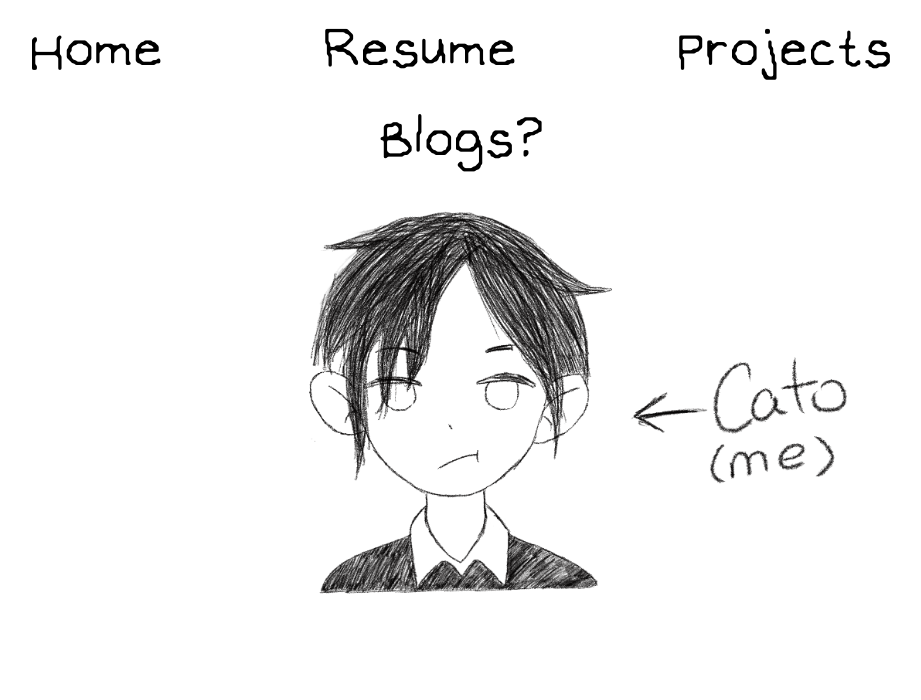
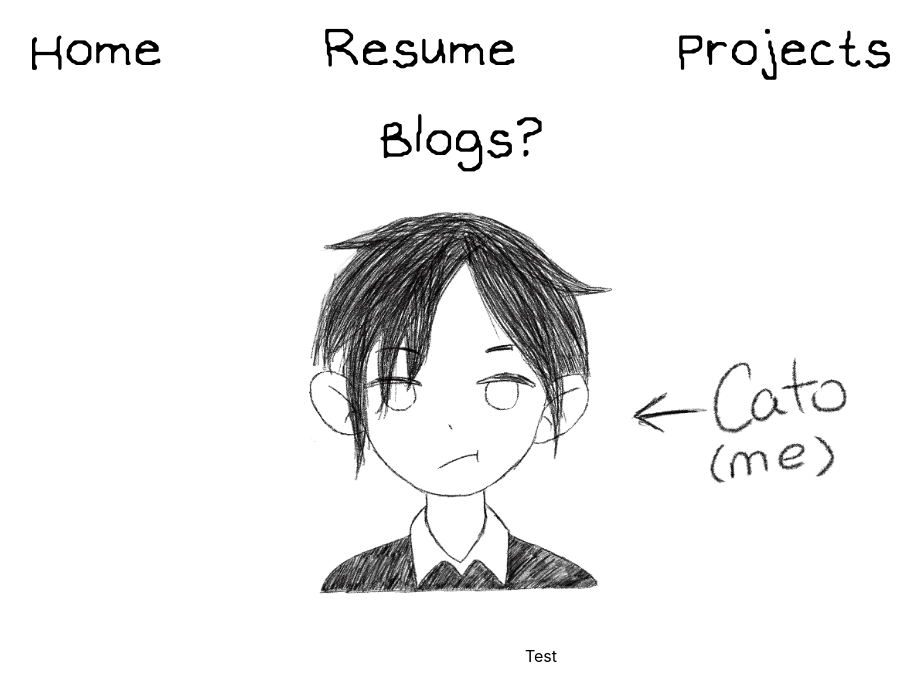
Before and after one commit to JustThatTaco/portfolio, a React (Create React App) app: page /#/ in a window 1280 px wide. Shown: the top 700 px of the page, without its empty margins (99-1020 px from the left). Built offline with nearby package versions, Linux system fonts and the light colour scheme.

Commit message:
Home Edits

```diff
--- /dev/null
+++ b/src/components/Home.css
@@ -0,0 +1,9 @@
+@font-face {
+    font-family: 'omo_font'; /* Specify the font name */
+    src: url('../assets/omo_font.ttf'); /* Provide the path to your .ttf file */
+}
+
+.p{
+    font-family: 'omo_font';
+    font-size: 3rem;
+}
--- a/src/components/Home.js
+++ b/src/components/Home.js
@@ -1,5 +1,6 @@
 import React, { useEffect, useState } from 'react';
 import portrait from '../assets/cato_portrait.png';
+import "./Home.css";
 
 const Homepage = () => {
     const [windowSize, setWindowSize] = useState({
@@ -23,10 +24,13 @@ const Homepage = () => {
       }, []);
 
     return (
+      <div>
         <img src={portrait}
              alt="Picture of Me"
              style={{ width: `${windowSize.width * 0.5}px`, height: 'auto' }}
         />
+        <p className='intro'> Test </p>
+      </div>
     );
   };
 
```
